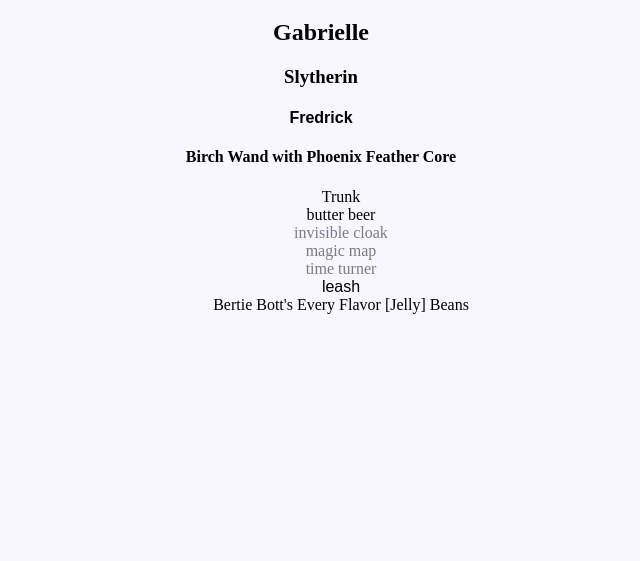
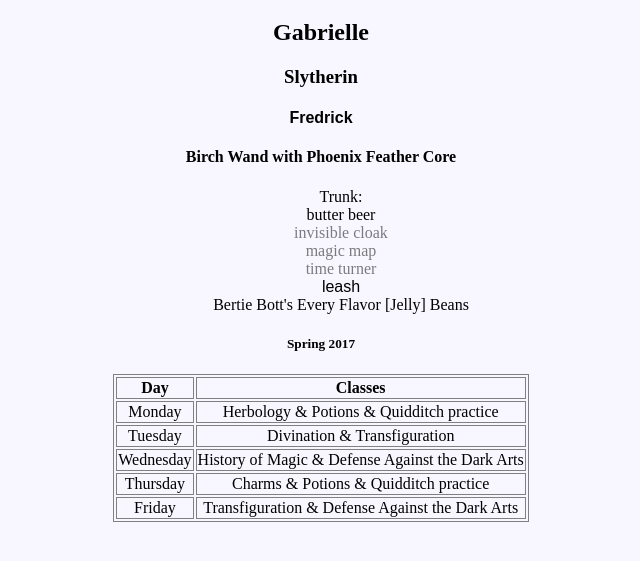
Before and after one commit to Gabbytam/Harry-Potter-DOM-Lab, a plain HTML site: page index.html in a window 1280 px wide. Shown: the part 61-622 px from the top of the page, without its empty margins (319-959 px from the left). Drawn offline with Linux system fonts and the light colour scheme.

Commit message:
Year 4 - I realize I can make things that are ever increasingly more complex with greater ease. Adding order is always more effort than causing chaos

```diff
--- a/app.js
+++ b/app.js
@@ -34,7 +34,7 @@ container.appendChild(h4Wand);
 let ul= document.createElement('ul');
 ul.setAttribute('data-storage','trunk');
 //console.log(ul);
-ul.innerText='Trunk';
+ul.innerText='Trunk:';
 container.appendChild(ul);
 
 
@@ -55,3 +55,79 @@ function addListItems() {
 }
 //DONT FORGET TO CALL THE FUNCTION
 addListItems();
+
+let h5= document.createElement('h5');
+h5.innerText= 'Spring 2017';
+container.appendChild(h5);
+
+let table= document.createElement('table');
+container.appendChild(table);
+//console.log(table); //check if table is there
+
+
+//creating and appending two table headings for Day and Classes, add to table
+let tableHead= document.createElement('thead');
+table.appendChild(tableHead);
+
+let th1= document.createElement('th');
+th1.innerText= 'Day';
+let th2= document.createElement('th');
+th2.innerText= 'Classes';
+
+tableHead.appendChild(th1);
+tableHead.appendChild(th2);
+
+//creating and appending enough table rows so that table data can later be appended
+let tableRow1= document.createElement('tr');
+table.appendChild(tableRow1);
+let tableRow2= document.createElement('tr');
+table.appendChild(tableRow2);
+let tableRow3= document.createElement('tr');
+table.appendChild(tableRow3);
+let tableRow4= document.createElement('tr');
+table.appendChild(tableRow4);
+let tableRow5= document.createElement('tr');
+table.appendChild(tableRow5);
+
+//creating, editing, and appending table datas for M-F, for day section
+let td1= document.createElement('td');
+td1.innerText= 'Monday';
+tableRow1.appendChild(td1);
+
+let td2= document.createElement('td');
+td2.innerText= 'Tuesday';
+tableRow2.appendChild(td2);
+
+let td3= document.createElement('td');
+td3.innerText= 'Wednesday';
+tableRow3.appendChild(td3);
+
+let td4= document.createElement('td');
+td4.innerText= 'Thursday';
+tableRow4.appendChild(td4);
+
+let td5= document.createElement('td');
+td5.innerText= 'Friday';
+tableRow5.appendChild(td5);
+
+
+//creating table datas to go along side M-F, for the Classes section
+let td6= document.createElement('td');
+td6.innerText= 'Herbology & Potions & Quidditch practice';
+tableRow1.appendChild(td6);
+
+let td7= document.createElement('td');
+td7.innerText= 'Divination & Transfiguration';
+tableRow2.appendChild(td7);
+
+let td8= document.createElement('td');
+td8.innerText= 'History of Magic & Defense Against the Dark Arts';
+tableRow3.appendChild(td8);
+
+let td9= document.createElement('td');
+td9.innerText= 'Charms & Potions & Quidditch practice';
+tableRow4.appendChild(td9);
+
+let td10= document.createElement('td');
+td10.innerText= 'Transfiguration & Defense Against the Dark Arts';
+tableRow5.appendChild(td10);
--- a/main.css
+++ b/main.css
@@ -14,3 +14,8 @@ body {
 li {
     list-style-type: none;
 }
+
+table, th, td {
+    border: 1px solid gray;
+    margin: 0 auto; /*margin 0 auto will center element */
+}
```
